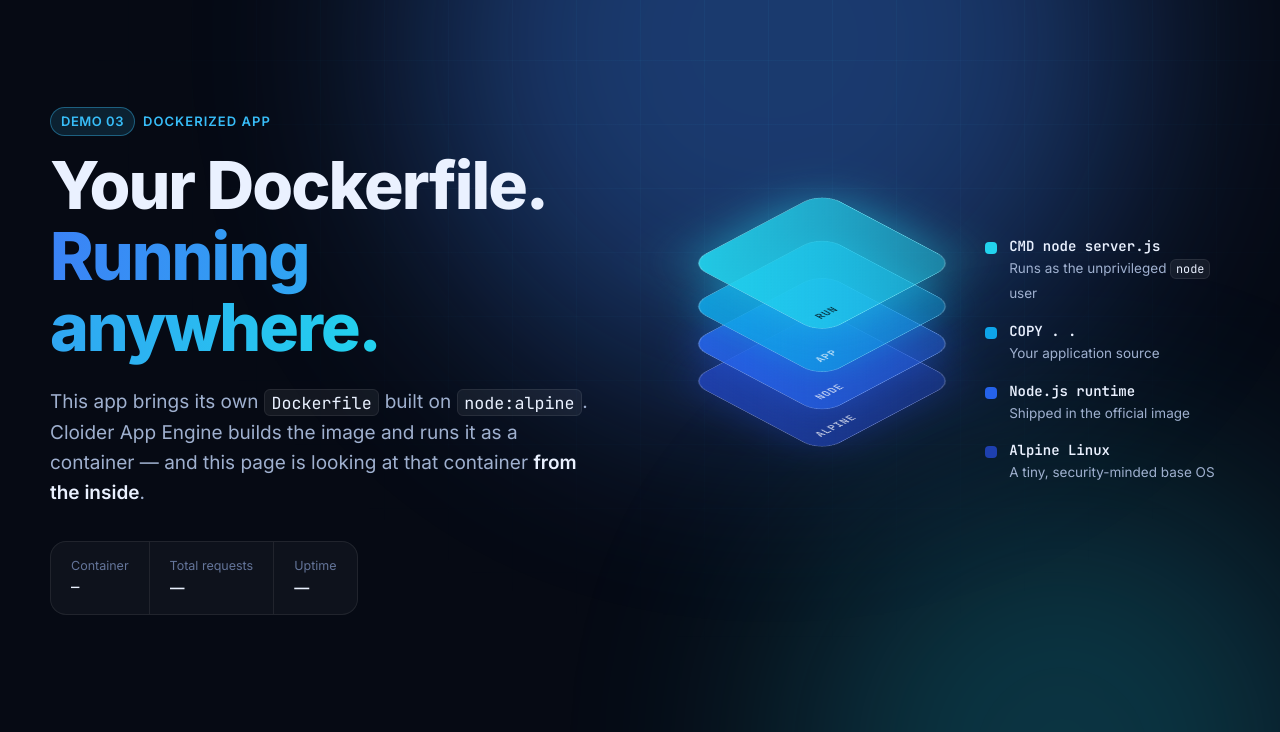
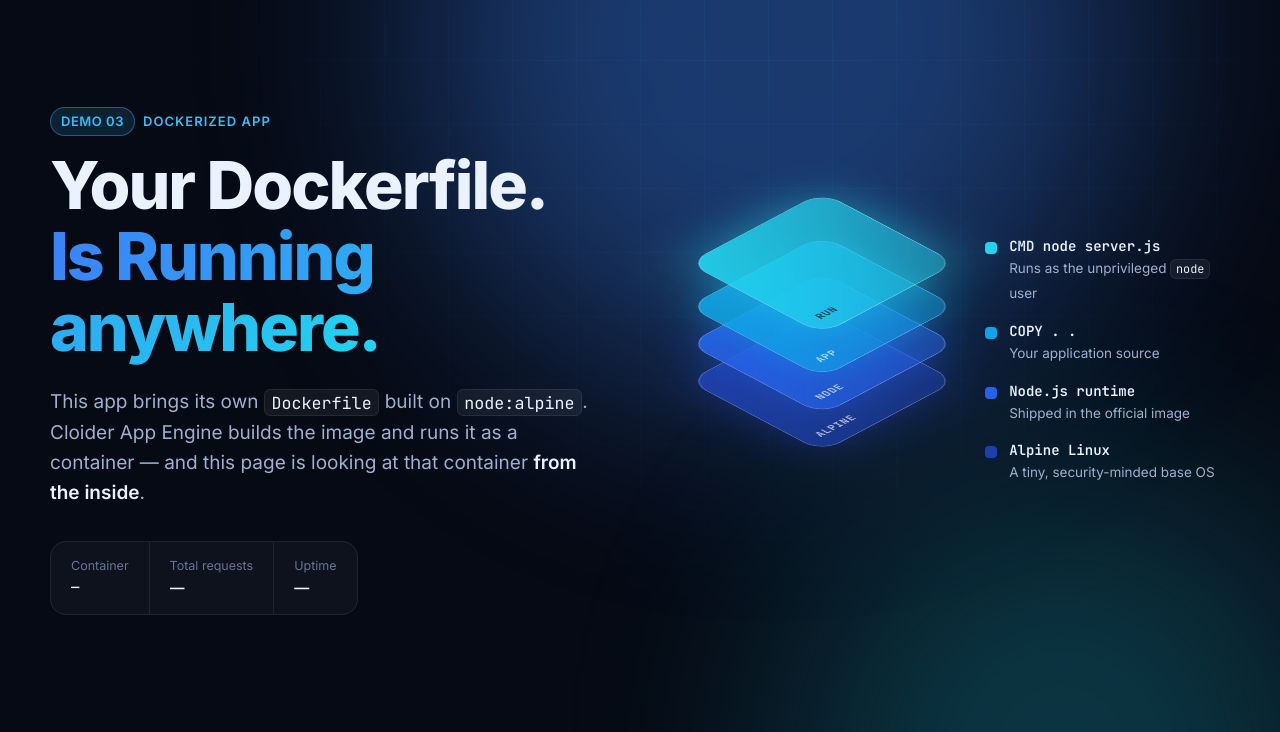
Before and after one commit to mareimorsy/myapp, a website: page public/index.html in a window 1280 px wide. Shown: the part 68-800 px from the top of the page. Drawn offline with Linux system fonts and the light colour scheme; no server answers.

Commit message:
update header

```diff
--- a/public/index.html
+++ b/public/index.html
@@ -43,7 +43,7 @@
     <section class="hero">
       <div class="hero-copy">
         <p class="eyebrow"><span class="chip">Demo 03</span> Dockerized app</p>
-        <h1>Your Dockerfile.<br /><span class="gradient-text">Running anywhere.</span></h1>
+        <h1>Your Dockerfile.<br /><span class="gradient-text">Is Running anywhere.</span></h1>
         <p class="lede">
           This app brings its own <code>Dockerfile</code> built on <code>node:alpine</code>.
           Cloider App Engine builds the image and runs it as a container — and this page is
```
